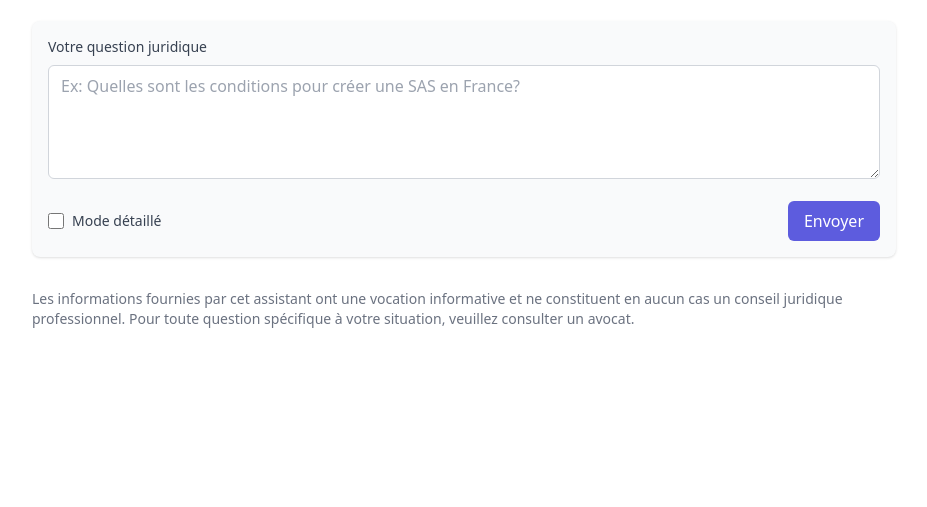
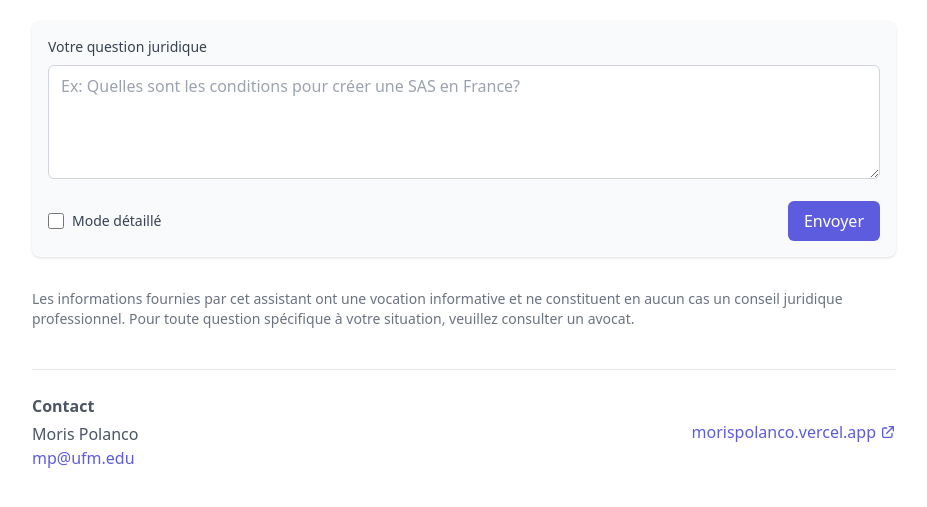
Before and after one commit to morispolanco/droit, a plain HTML site: page index.html in a window 1280 px wide. Shown: the part 111-618 px from the top of the page, without its empty margins (176-1103 px from the left). Drawn offline with nearby package versions, Linux system fonts and the light colour scheme.

Commit message:
Update index.html

```diff
--- a/index.html
+++ b/index.html
@@ -151,6 +151,24 @@
                     Les informations fournies par cet assistant ont une vocation informative et ne constituent en aucun cas un conseil juridique professionnel. Pour toute question spécifique à votre situation, veuillez consulter un avocat.
                 </p>
             </div>
+
+            <footer class="mt-10 pt-6 border-t border-gray-200 dark:border-gray-700">
+                <div class="flex flex-col sm:flex-row justify-between items-center">
+                    <div class="text-gray-600 dark:text-gray-300 mb-4 sm:mb-0">
+                        <h3 class="font-semibold mb-1">Contact</h3>
+                        <p>Moris Polanco</p>
+                        <a href="mailto:mp@ufm.edu" class="text-primary hover:underline">mp@ufm.edu</a>
+                    </div>
+                    <div class="text-gray-600 dark:text-gray-300">
+                        <a href="https://morispolanco.vercel.app" target="_blank" rel="noopener noreferrer" class="flex items-center text-primary hover:underline">
+                            <span>morispolanco.vercel.app</span>
+                            <svg xmlns="http://www.w3.org/2000/svg" class="h-4 w-4 ml-1" fill="none" viewBox="0 0 24 24" stroke="currentColor">
+                                <path stroke-linecap="round" stroke-linejoin="round" stroke-width="2" d="M10 6H6a2 2 0 00-2 2v10a2 2 0 002 2h10a2 2 0 002-2v-4M14 4h6m0 0v6m0-6L10 14" />
+                            </svg>
+                        </a>
+                    </div>
+                </div>
+            </footer>
         </main>
     </div>
 
```
